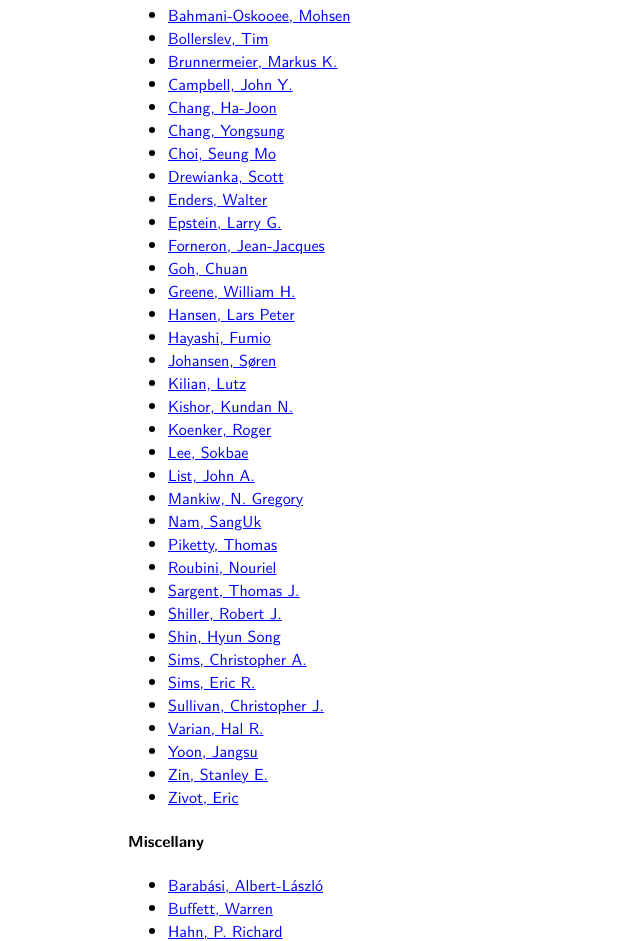
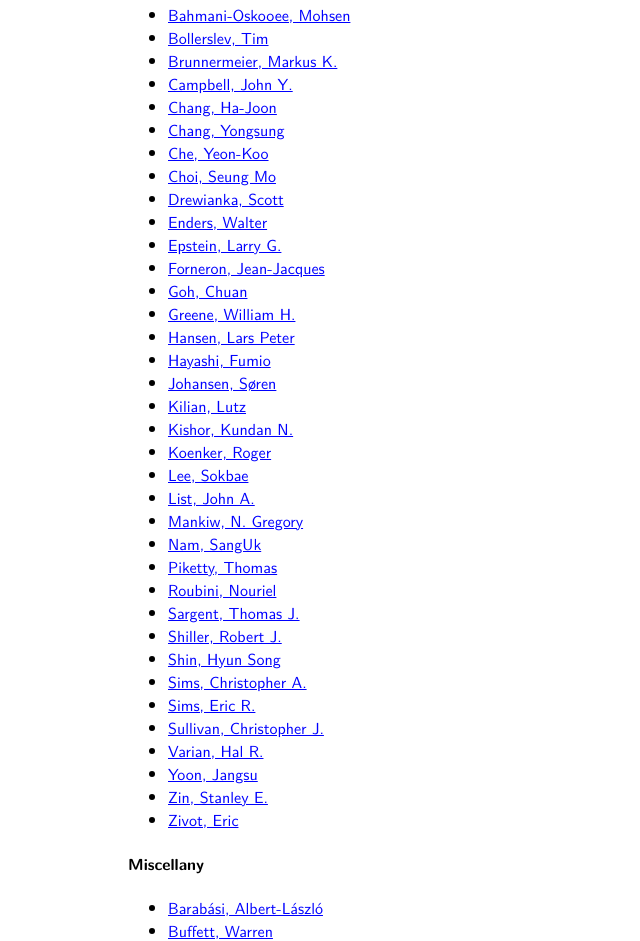
Before and after one commit to junyongkim/home, a plain HTML site: page link.htm in a window 1280 px wide. Shown: the part 6410-7351 px from the top of the page, without its empty margins (0-640 px from the left). Drawn offline with Linux system fonts and the light colour scheme; files whose address does not match are found by name.

Commit message:
Update link.htm

```diff
--- a/link.htm
+++ b/link.htm
@@ -289,6 +289,7 @@ a{color:blue}
 <li><a href=http://scholar.harvard.edu/campbell/ target=_blank>Campbell, John Y.</a></li>
 <li><a href=http://hajoonchang.net/ target=_blank>Chang, Ha-Joon</a></li>
 <li><a href=http://sites.google.com/site/yongsungchang/ target=_blank>Chang, Yongsung</a></li>
+<li><a href=http://blogs.cuit.columbia.edu/yc2271/ target=_blank>Che, Yeon-Koo</a></li>
 <li><a href=http://sites.google.com/site/seungmochoi/ target=_blank>Choi, Seung Mo</a></li>
 <li><a href=http://pantherfile.uwm.edu/sdrewian/www/ target=_blank>Drewianka, Scott</a></li>
 <li><a href=http://wenders.people.ua.edu/ target=_blank>Enders, Walter</a></li>
```
